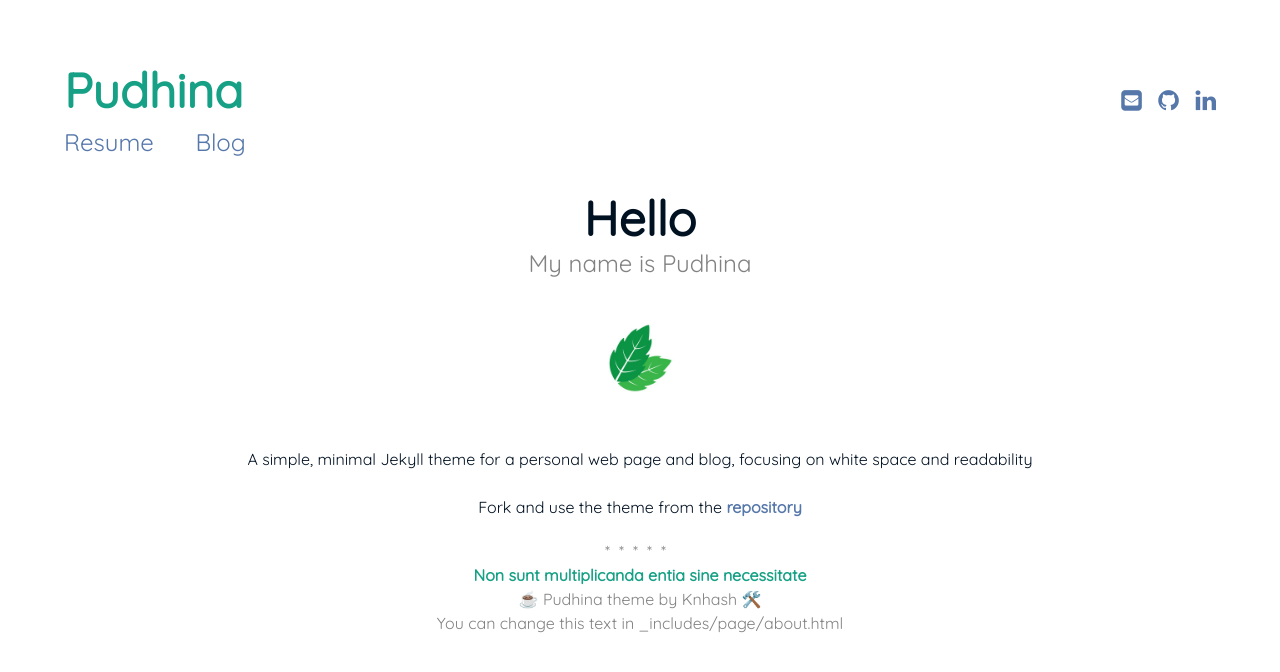
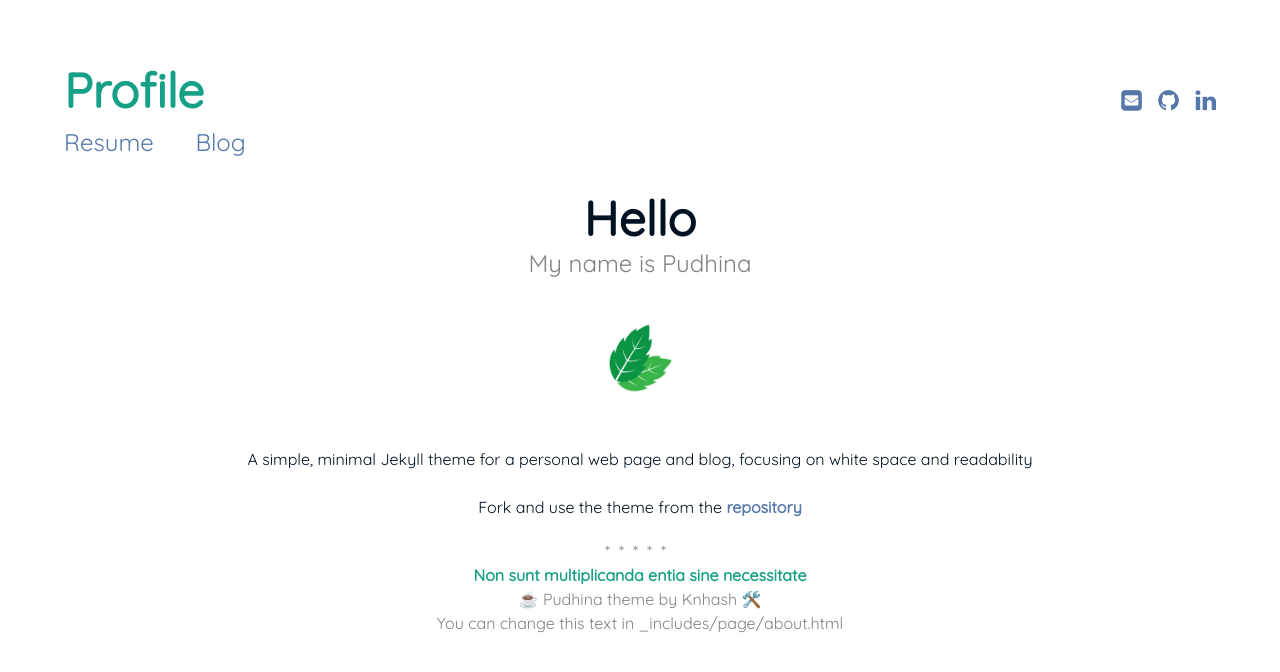
Before and after one commit to knhash/Pudhina, a Jekyll site: the page built from index.md, in a window 1280 px wide. Shown: the top 672 px of the page. Built offline with Jekyll 4.4.1, drawn with Linux system fonts in a browser that asks for light colours.

Commit message:
Update _config.yml

```diff
--- a/_config.yml
+++ b/_config.yml
@@ -1,16 +1,16 @@
 # Site settings
-title: Pudhina
+title: Profile
 description: >
   A simple, minimal Jekyll theme for a personal web page and blog, focusing on white space and readability
 
 baseurl: "/Pudhina" # the subpath of your site, e.g. /blog/
-url: "https://knhash.github.io" # the base hostname & protocol for your site
+url: "https://rakeshravidata.github.io" # the base hostname & protocol for your site
 
 author:
-  fullname: Pudhina
+  fullname: Rakesh Ravi K U
   github: github
-  linkedin: linkedin
-  email: example@email.com
+  linkedin: rakeshravidata
+  email: rk9cx@virginia.edu
 
 
 # Syntax highlighting
```
